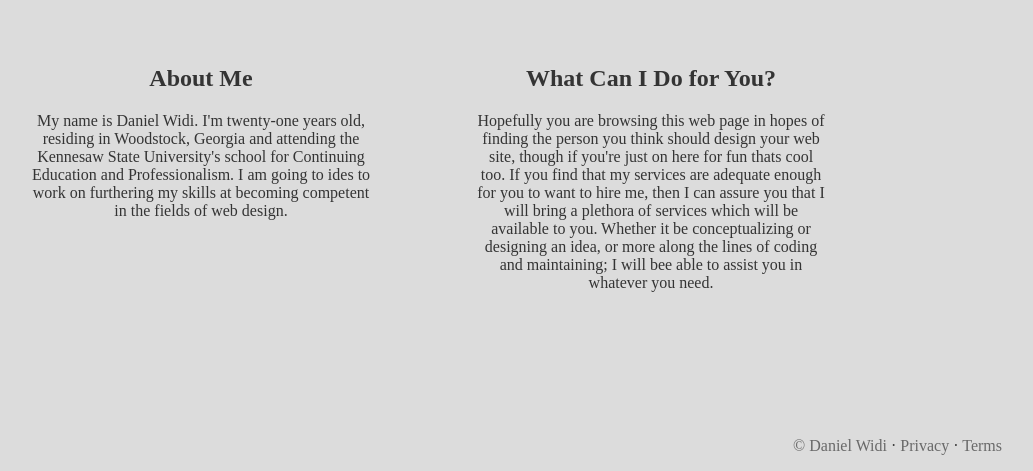
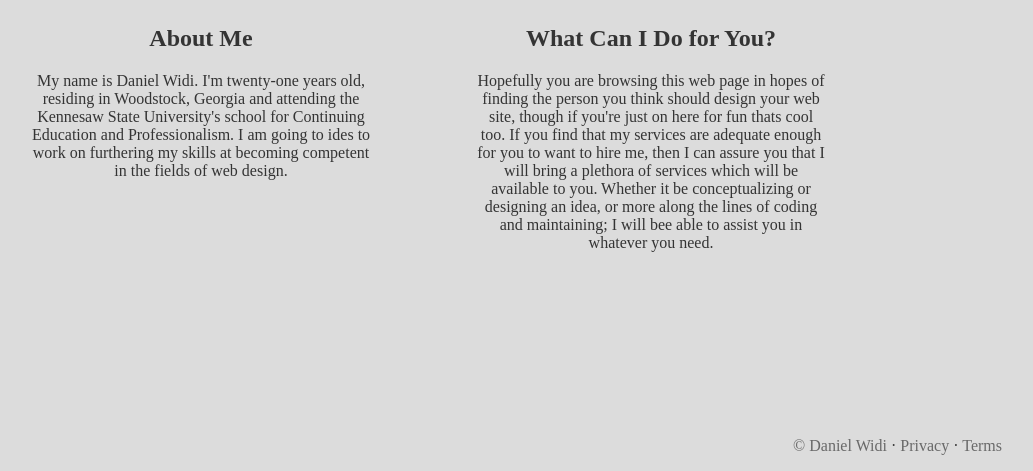
Before and after one commit to Buzz5aw/Project1, a plain HTML site: page about.html in a window 1280 px wide. Shown: the part 329-800 px from the top of the page, without its empty margins (214-1247 px from the left). Drawn offline with Linux system fonts and the light colour scheme; a web font is replaced by a local one.

Commit message:
change padding column container

```diff
--- a/about.html
+++ b/about.html
@@ -78,7 +78,7 @@
 				.column_container{
 					position: relative;
 					width: 800px;
-					margin: 3em auto;
+					margin: .5em auto;
 					text-align: center;
 					padding-top: 10em;
 				}
```
